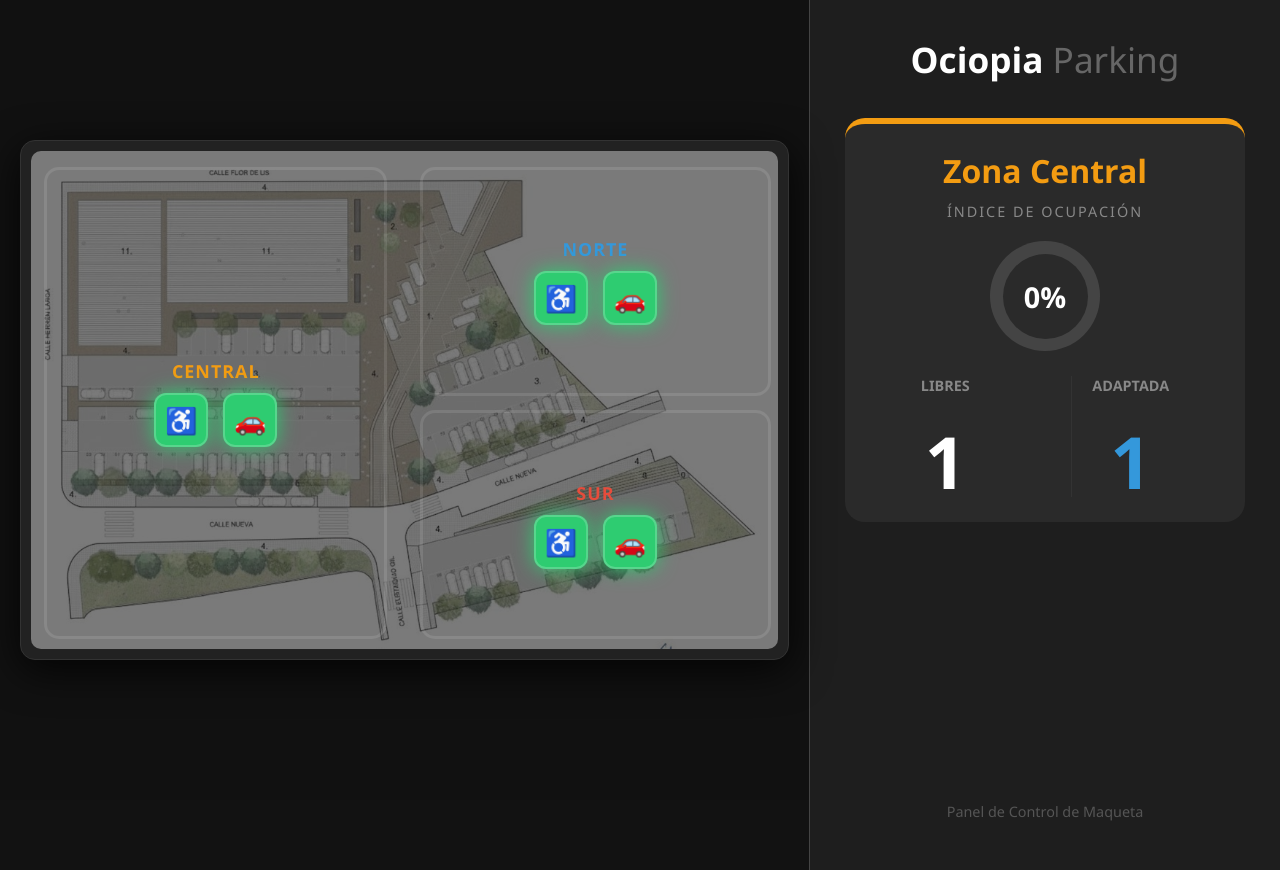
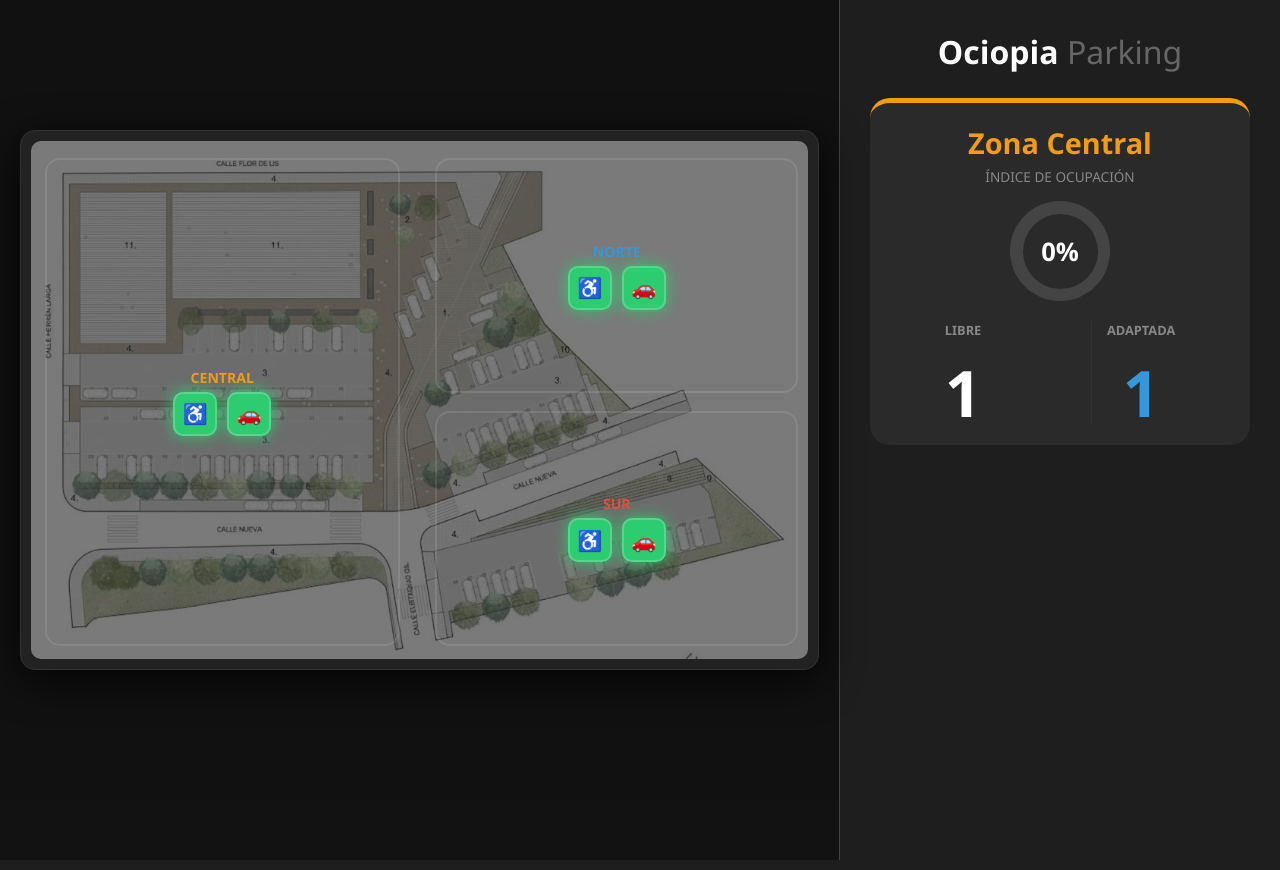
Before and after one commit to Daylon20/Parking-Flask-Arduino, a Flask app: page / in a window 1280 px wide. Run offline with Flask 3, Linux system fonts and the light colour scheme.

Commit message:
Update index.html

```diff
--- a/templates/index.html
+++ b/templates/index.html
@@ -25,32 +25,33 @@
 
         .map-container {
             position: relative; background: #222; border-radius: 15px;
-            padding: 10px; width: 100%; max-width: 1100px;
+            padding: 10px; width: 100%; max-width: 1000px;
             box-shadow: 0 10px 40px rgba(0,0,0,0.8);
             border: 1px solid #333;
         }
 
         .map-image { width: 100%; border-radius: 10px; opacity: 0.4; display: block; }
 
-        /* --- ICONOS (LEDS) GRANDES --- */
-        .contenedor-leds { display: flex; gap: 15px; margin-top: 10px; }
+        /* --- ICONOS (LEDS) --- */
+        .contenedor-leds { display: flex; gap: 10px; margin-top: 5px; }
         .led {
-            width: 50px; height: 50px; /* Tamaño grande para PC y Móvil */
-            border-radius: 12px; display: flex; align-items: center;
-            justify-content: center; font-weight: bold; font-size: 26px; /* Icono grande */
+            width: 40px; height: 40px;
+            border-radius: 10px; display: flex; align-items: center;
+            justify-content: center; font-weight: bold; font-size: 20px;
             transition: 0.3s; border: 2px solid rgba(255,255,255,0.2);
         }
-        .led-off { background: #2ecc71; box-shadow: 0 0 20px #2ecc71; color: #000; }
-        .led-on { background: #e74c3c; box-shadow: 0 0 20px #e74c3c; color: #fff; }
+        .led-off { background: #2ecc71; box-shadow: 0 0 15px #2ecc71; color: #000; }
+        .led-on { background: #e74c3c; box-shadow: 0 0 15px #e74c3c; color: #fff; }
 
-        /* --- RESPONSIVO MÓVIL --- */
+        /* --- RESPONSIVO MÓVIL (ICONOS REAJUSTADOS) --- */
         @media (max-width: 1000px) {
             body { flex-direction: column; height: auto; overflow-y: auto; }
             .contenedor-principal { padding: 10px !important; height: auto; order: 1; }
             .side-panel { width: 100% !important; border-left: none !important; padding: 25px !important; order: 2; height: auto !important; }
-            .map-container { max-width: 100%; }
-            .nombre-zona { font-size: 20px !important; }
-            .led { width: 60px; height: 60px; font-size: 32px; } /* Aún más grandes en móvil */
+
+            /* Iconos un pelín más pequeños para que no tapen todo */
+            .led { width: 45px; height: 45px; font-size: 22px; }
+            .nombre-zona { font-size: 16px !important; }
         }
 
         /* --- ZONAS EN EL MAPA --- */
@@ -58,42 +59,42 @@
             position: absolute; cursor: pointer; border-radius: 15px;
             display: flex; flex-direction: column; align-items: center;
             justify-content: center; transition: 0.3s;
-            border: 3px solid rgba(255,255,255,0.1);
+            border: 2px solid rgba(255,255,255,0.1);
         }
-        .zona-activa.norte { border-color: var(--norte); background: rgba(52,152,219,0.2); }
-        .zona-activa.central { border-color: var(--central); background: rgba(243,156,18,0.2); }
-        .zona-activa.sur { border-color: var(--sur); background: rgba(231,76,60,0.2); }
+        .zona-activa.norte { border-color: var(--norte); background: rgba(52,152,219,0.15); }
+        .zona-activa.central { border-color: var(--central); background: rgba(243,156,18,0.15); }
+        .zona-activa.sur { border-color: var(--sur); background: rgba(231,76,60,0.15); }
 
-        .nombre-zona { font-weight: 900; font-size: 1.4vw; text-transform: uppercase; letter-spacing: 1px; }
+        .nombre-zona { font-weight: 800; font-size: 1.1vw; text-transform: uppercase; }
 
         /* --- PANEL LATERAL --- */
         .side-panel {
-            width: 400px; background: var(--panel-bg); padding: 35px;
+            width: 380px; background: var(--panel-bg); padding: 30px;
             border-left: 1px solid #444; display: flex; flex-direction: column; height: 100vh;
         }
 
         .stat-box {
-            background: #2a2a2a; padding: 25px; border-radius: 20px;
-            margin-bottom: 20px; border-top: 6px solid #444;
+            background: #2a2a2a; padding: 20px; border-radius: 20px;
+            margin-bottom: 20px; border-top: 5px solid #444;
         }
 
         /* --- GRÁFICA --- */
         .donut-chart {
-            width: 110px; height: 110px; border-radius: 50%;
+            width: 100px; height: 100px; border-radius: 50%;
             display: flex; align-items: center; justify-content: center;
-            margin: 20px auto; position: relative;
+            margin: 15px auto; position: relative;
         }
         .donut-chart::after {
-            content: ''; position: absolute; width: 85px; height: 85px;
+            content: ''; position: absolute; width: 75px; height: 75px;
             background: #2a2a2a; border-radius: 50%;
         }
-        .donut-text { position: relative; z-index: 1; font-weight: bold; font-size: 1.8em; }
+        .donut-text { position: relative; z-index: 1; font-weight: bold; font-size: 1.6em; }
 
-        .titulo-grafica { text-align: center; font-size: 0.9em; color: #888; text-transform: uppercase; letter-spacing: 2px; }
-        .nombre-zona-panel { text-align: center; font-size: 2em; font-weight: bold; margin-bottom: 10px; }
+        .titulo-grafica { text-align: center; font-size: 0.85em; color: #888; text-transform: uppercase; }
+        .nombre-zona-panel { text-align: center; font-size: 1.8em; font-weight: bold; margin-bottom: 5px; }
 
-        .big-num { font-size: 4.5em; font-weight: bold; margin: 0; line-height: 1; }
-        .label-plaza { color: #888; font-size: 0.9em; text-transform: uppercase; font-weight: bold; margin-bottom: 8px; display: block; }
+        .big-num { font-size: 4em; font-weight: bold; margin: 0; line-height: 1; }
+        .label-plaza { color: #888; font-size: 0.8em; text-transform: uppercase; font-weight: bold; display: block; }
     </style>
 </head>
 <body onload="mostrarInfo('Zona Central')">
@@ -129,13 +130,10 @@
     </div>
 
     <div class="side-panel">
-        <h2 style="margin:0 0 35px 0; font-size: 2.2em; text-align: center;">Ociopia <span style="color:#666; font-weight:300;">Parking</span></h2>
-
+        <h2 style="margin:0 0 25px 0; font-size: 2em; text-align: center;">Ociopia <span style="color:#666; font-weight:300;">Parking</span></h2>
         <div id="detalle-zona"></div>
         <div id="aviso-zona"></div>
-
         <div style="flex-grow: 1;"></div>
-        <p style="text-align: center; color: #555; font-size: 0.9em;">Panel de Control de Maqueta</p>
     </div>
 
     <script>
@@ -159,9 +157,7 @@
             estadosPines = data;
             for (let pin in data) {
                 let led = document.getElementById('led-' + pin);
-                if (led) {
-                    led.className = data[pin] === 1 ? 'led led-on' : 'led led-off';
-                }
+                if (led) { led.className = data[pin] === 1 ? 'led led-on' : 'led led-off'; }
             }
 
             const c = CONFIG[zonaActual];
@@ -177,14 +173,13 @@
                     <div class="donut-chart" style="background: conic-gradient(${c.color} ${porc}%, #444 0);">
                         <span class="donut-text">${porc}%</span>
                     </div>
-                    <div style="display:flex; justify-content: space-around; text-align:center; margin-top:25px;">
-                        <div><span class="label-plaza">Libres</span><br><span class="big-num">${normal}</span></div>
-                        <div style="border-left: 1px solid #333; padding-left: 20px;">
+                    <div style="display:flex; justify-content: space-around; text-align:center; margin-top:20px;">
+                        <div><span class="label-plaza">Libre</span><br><span class="big-num">${normal}</span></div>
+                        <div style="border-left: 1px solid #333; padding-left: 15px;">
                             <span class="label-plaza">Adaptada</span><br><span class="big-num" style="color:#3498db">${adaptada}</span>
                         </div>
                     </div>
                 </div>`;
-
             gestionarRecomendacion(data);
         }
 
@@ -199,11 +194,11 @@
                 }
                 if (max > 0) {
                     aviso.innerHTML = `<div class="stat-box" style="border-top-color:#e74c3c; background:rgba(231,76,60,0.1); text-align:center;">
-                        <b style="color:#e74c3c; font-size:1.3em;">⚠️ ZONA LLENA</b><br>
-                        <p style="margin:10px 0 0 0;">Vaya a la:<br><b style="font-size:1.4em; color:white;">${mejor}</b></p>
+                        <b style="color:#e74c3c; font-size:1.2em;">⚠️ ZONA LLENA</b><br>
+                        <p style="margin:8px 0 0 0;">Le sugerimos ir a la:<br><b style="color:white;">${mejor}</b></p>
                     </div>`;
                 } else {
-                    aviso.innerHTML = `<div class="stat-box" style="border-top-color:#e74c3c; text-align:center; font-weight:bold; font-size:1.2em;">🚨 PARKING COMPLETO</div>`;
+                    aviso.innerHTML = `<div class="stat-box" style="border-top-color:#e74c3c; text-align:center;">🚨 PARKING COMPLETO</div>`;
                 }
             } else { aviso.innerHTML = ""; }
         }
```
